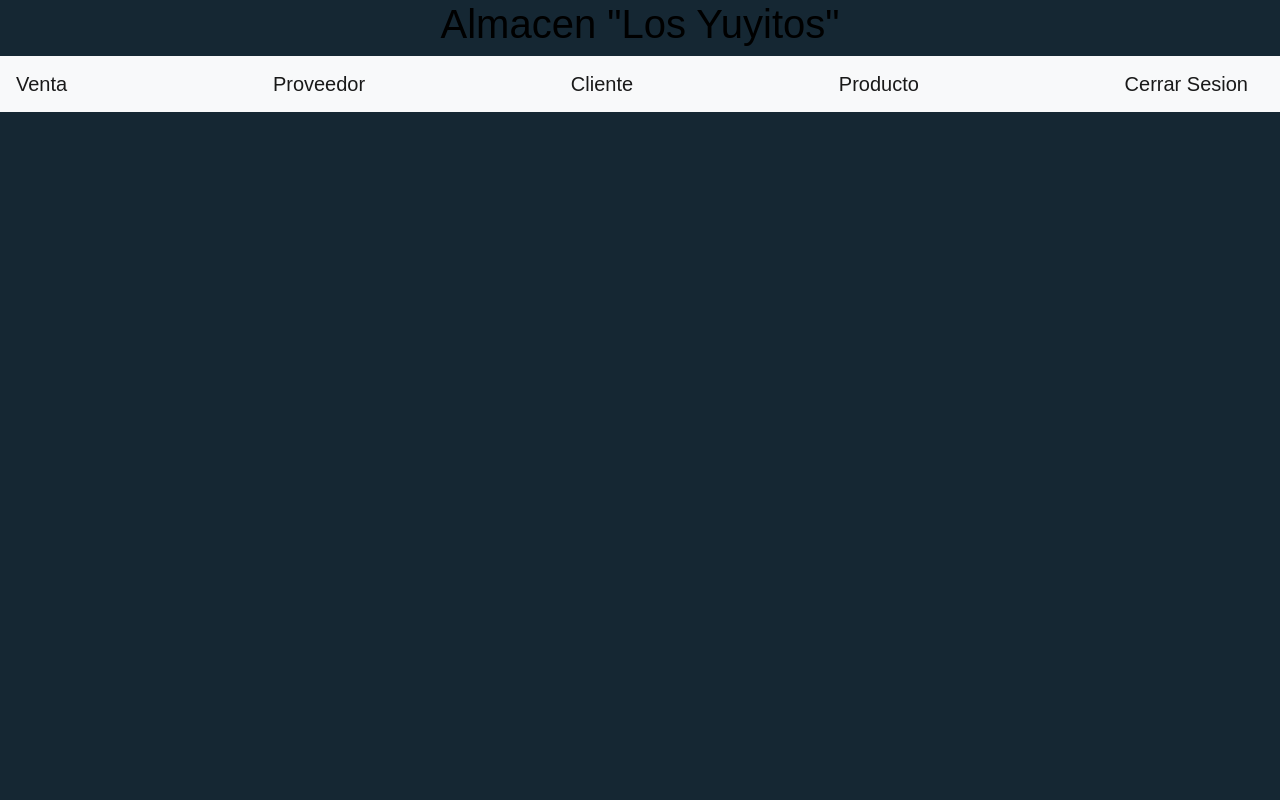
After one commit to gabrielr291/NegocioJuanita, a Django app: page /vistaventa.html in a window 1280 px wide. The commit adds this page. Run offline with Django 3.2, Linux system fonts and the light colour scheme; some libraries are stand-ins or nearby versions.

Commit message:
centrar vistas y agregar vistaVenta

```diff
--- a/myAlmacen/almacenDonaJuanita/static/css/estilos.css
+++ b/myAlmacen/almacenDonaJuanita/static/css/estilos.css
@@ -28,13 +28,13 @@ body {
   text-rendering: optimizeLegibility;
   -moz-osx-font-smoothing: grayscale;
 }
-
 html,
 body {
   height: 100%;
   background-color: #152733;
   overflow: hidden;
 }
+
 
 .form-holder {
   display: flex;
@@ -43,6 +43,7 @@ body {
   align-items: center;
   text-align: center;
   min-height: 100vh;
+  width: 100%;
 }
 
 .form-holder .form-content {
--- /dev/null
+++ b/myAlmacen/almacenDonaJuanita/templates/web/VistaVenta.html
@@ -0,0 +1,31 @@
+{% load static %}
+
+
+
+<head>
+<link href="//maxcdn.bootstrapcdn.com/bootstrap/4.1.1/css/bootstrap.min.css" rel="stylesheet" id="bootstrap-css">
+<script src="//maxcdn.bootstrapcdn.com/bootstrap/4.1.1/js/bootstrap.min.js"></script>
+<script src="//cdnjs.cloudflare.com/ajax/libs/jquery/3.2.1/jquery.min.js"></script>
+<!------ Include the above in your HEAD tag ---------->
+<link rel="stylesheet" href="{% static 'css/estilos.css' %}">
+
+</head>
+
+<body>
+    <div style="text-align: center;color:black;"><h1>Almacen "Los Yuyitos"</h1>
+    </div>
+    <nav class="navbar navbar-light bg-light">
+    <a class="navbar-brand" href="{% url 'VENTA'%}">Venta</a>
+    <a class="navbar-brand" href="{% url 'PROVEEDOR'%}">Proveedor</a>
+    <a class="navbar-brand" href="{% url 'CLIENTE'%}">Cliente</a>
+    <a class="navbar-brand" href="{% url 'PRODUCTO'%}">Producto</a>
+    <a class="navbar-brand" href="{% url 'LOGIN'%}">Cerrar Sesion</a>
+    </nav>
+    <div class="form-body" id="centrar">
+
+    </div>
+
+</body>
+
+<footer>
+</footer>
--- a/myAlmacen/almacenDonaJuanita/templates/web/cliente.html
+++ b/myAlmacen/almacenDonaJuanita/templates/web/cliente.html
@@ -21,7 +21,7 @@
     <a class="navbar-brand" href="{% url 'PRODUCTO'%}">Producto</a>
     <a class="navbar-brand" href="{% url 'LOGIN'%}">Cerrar Sesion</a>
     </nav>
-    <div class="form-body">
+    <div class="form-body" id="centrar">
         <div class="row">
             <div class="form-holder">
                 <div class="form-content">
--- a/myAlmacen/almacenDonaJuanita/templates/web/producto.html
+++ b/myAlmacen/almacenDonaJuanita/templates/web/producto.html
@@ -22,7 +22,7 @@
     <a class="navbar-brand" href="{% url 'PRODUCTO'%}">Producto</a>
     <a class="navbar-brand" href="{% url 'LOGIN'%}">Cerrar Sesion</a>
     </nav>
-    <div class="form-body">
+    <div class="form-body" >
         <div class="row">
             <div class="form-holder">
                 <div class="form-content">
--- a/myAlmacen/almacenDonaJuanita/urls.py
+++ b/myAlmacen/almacenDonaJuanita/urls.py
@@ -1,6 +1,6 @@
 from django.contrib import admin
 from django.urls import path,include
-from .views import login,index,cliente, producto,proveedor,venta
+from .views import login,index,cliente, producto,proveedor,venta,vista_Venta
 
 urlpatterns = [
     path('',login,name='LOGIN'),
@@ -9,5 +9,6 @@ urlpatterns = [
     path('proveedor.html',proveedor,name='PROVEEDOR'),
     path('venta.html',venta,name='VENTA'),
     path('producto.html',producto,name='PRODUCTO'),
+    path('vistaventa.html',vista_Venta,name='vistaventa'),
 
 ]
--- a/myAlmacen/almacenDonaJuanita/views.py
+++ b/myAlmacen/almacenDonaJuanita/views.py
@@ -138,3 +138,6 @@ def eliminar_productocarro(request):
 
 def mostrar_productocarro(request):
     return render(request, 'web/mostrar-carro.html')
+
+def vista_Venta(request):
+    return render(request,'web/vistaventa.html')
```
